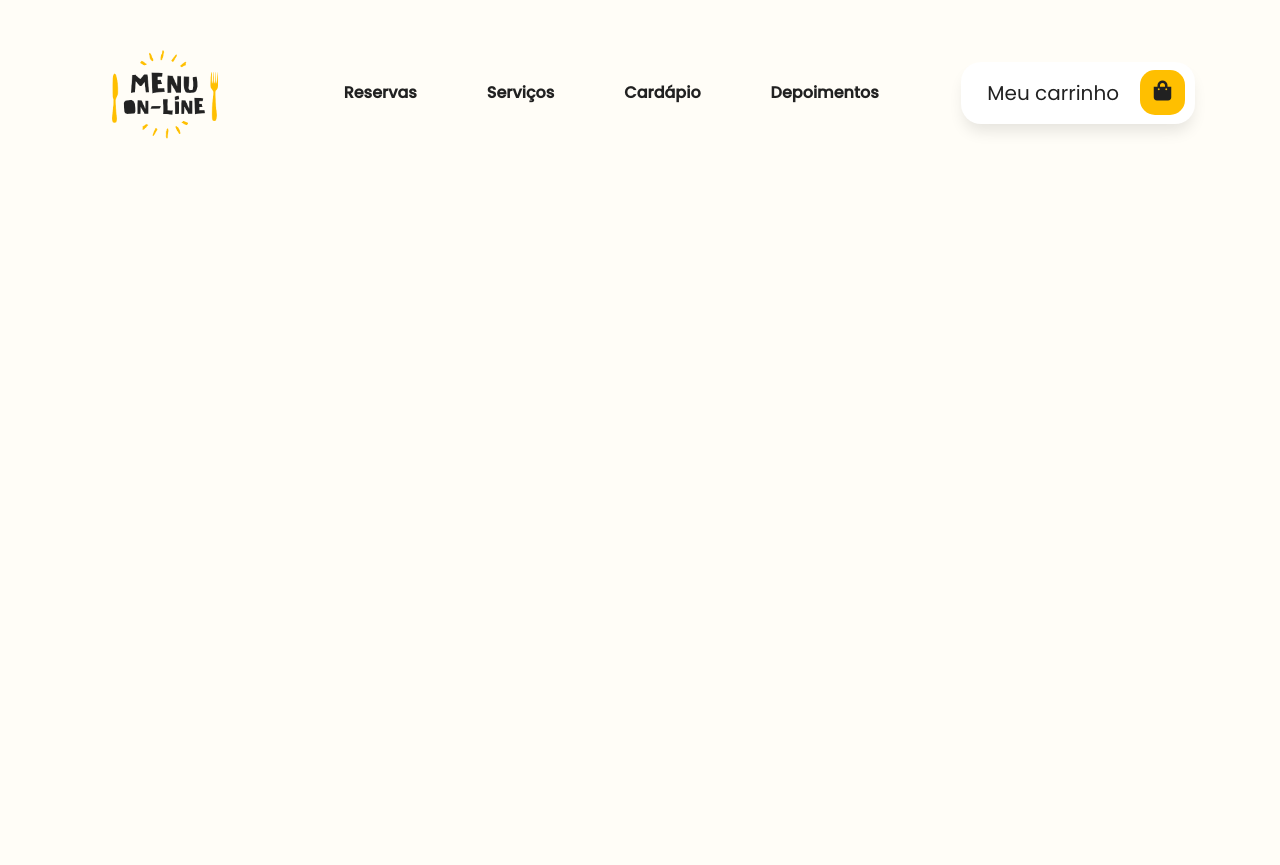
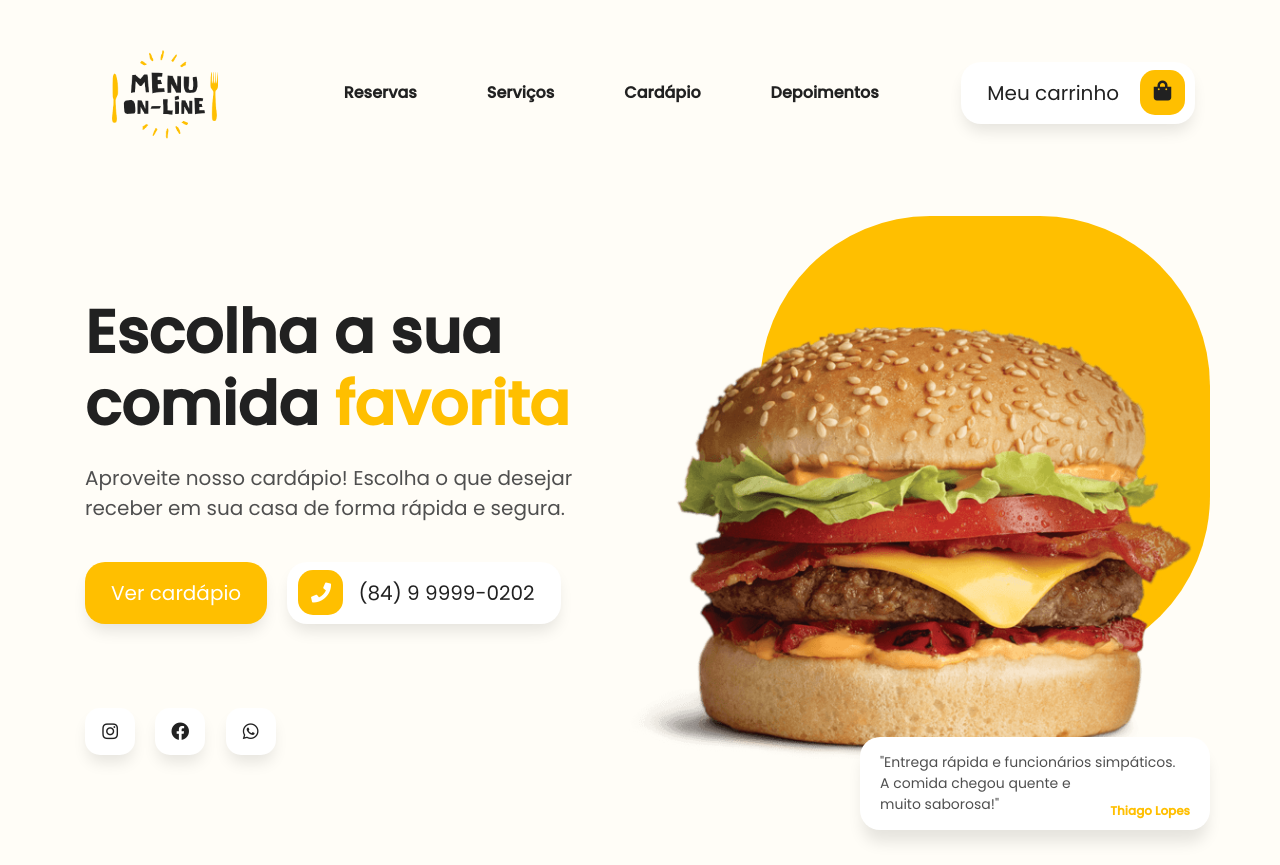
Before and after one commit to jonathandcosta/e_menu-base, a plain HTML site: page index.html in a window 1280 px wide. Before the commit the page ends 800 px from the top, so only its background shows below. Drawn offline with Linux system fonts and the light colour scheme; files whose address does not match are found by name.

Commit message:
finalizando o banner

```diff
--- a/index.html
+++ b/index.html
@@ -55,7 +55,53 @@
 
   </section>
 
-  <section id="banner" class="banner"></section>
+  <section id="banner" class="banner">
+    <div class="container">
+      <div class="row">
+        <div class="col-6">
+          <div class="d-flex text-banner">
+            <h1><b>Escolha a sua comida <b class="destaque">favorita</b></b></h1>
+            <p>Aproveite nosso cardápio! Escolha o que desejar receber em sua casa de forma rápida e segura.</p>
+            <div>
+              <a href="#" class="btn btn-yellow mt-4 mr-3">
+                Ver cardápio
+              </a>
+              <a href="#" class="btn btn-white btn-icon-left mt-4">
+                <span class="icon-left">
+                  <i class="fa fa-phone"></i>
+                </span>
+                (84) 9 9999-0202
+              </a>
+            </div>
+          </div>
+          <a href="#" class="btn btn-sm btn-white btn-social mt-4 mr-3">
+            <i class="fab fa-instagram"></i>
+          </a>
+          <a href="#" class="btn btn-sm btn-white btn-social mt-4 mr-3">
+            <i class="fab fa-facebook"></i>
+          </a>
+          <a href="#" class="btn btn-sm btn-white btn-social mt-4">
+            <i class="fab fa-whatsapp"></i>
+          </a>
+        </div>
+        <div class="col-6">
+          <div class="card-banner"></div>
+          <div class="d-flex img-banner">
+            <img src="./assests/img/burguer.png" alt="">
+          </div>
+          <div class="card card-case">
+            "Entrega rápida e funcionários simpáticos.
+            <br>A comida chegou quente e <br> muito saborosa!"
+            <span class="card-case-name">
+              <b>Thiago Lopes</b>
+            </span>
+          </div>
+        </div>
+      </div>
+    </div>
+  </section>
+
+
   <section id="servicos" class="servicos"></section>
   <section id="cardapio" class="cardapio"></section>
   <section id="depoimento" class="depoimento"></section>
--- a/style.css
+++ b/style.css
@@ -48,6 +48,10 @@ b {
   box-shadow: 0px 10px 15px -3px rgba(0, 0, 0, 0.1);
 }
 
+.btn-white.active, .btn-white:hover {
+  background-color: var(--color-primary);
+}
+
 .btn-icon {
   padding-right: 75px;
 }
@@ -65,3 +69,111 @@ b {
   text-align: center;
   padding-top: 6px;
 }
+
+
+/* BANNER */
+.banner {
+  padding-top: 110px;
+  padding-bottom: 110px;
+}
+
+.text-banner {
+  flex-direction: column;
+  justify-content: center;
+  margin-bottom: 60px;
+}
+
+.text-banner h1 {
+  color: var(--color-black);
+  font-size: 60px;
+}
+
+.text-banner p {
+  margin-top: 15px;
+  margin-bottom: 15px;
+  font-size: 20px;
+}
+
+.destaque {
+  color: var(--color-primary);
+}
+
+.btn-yellow {
+  background-color: var(--color-primary);
+  color: var(--color-white)!important;
+  border-radius: 20px;
+  padding: 15px 25px;
+  font-size: 20px;
+  box-shadow: 0px 10px 15px -3px rgba(0, 0, 0, 0.1);
+}
+
+.btn-icon-left {
+  padding-left: 70px;
+}
+
+.btn-icon-left span.icon-left {
+  display: inline-block;
+  color: var(--color-white);
+  background-color: var(--color-primary);
+  width: 45px;
+  height: 45px;
+  position: absolute;
+  margin-left: -60px;
+  margin-top: -8px;
+  border-radius: 15px;
+  text-align: center;
+  padding-top: 8px;
+}
+
+.btn-sm {
+  padding: 9px 15px!important;
+  border-radius: 15px!important;
+  font-size: 18px!important;
+}
+
+.btn-social {
+  width: 50px;
+}
+
+
+/* IMAGEM DO BANNER'' */
+.card-banner {
+  height: 450px;
+  width: 450px;
+  border-radius: 170px;
+  background-color: var(--color-primary);
+  position: absolute;
+  right: 0;
+  top: -80px;
+}
+
+.img-banner img {
+  position: absolute;
+  width: 570px;
+  top: 30px;
+  right: 15px;
+}
+
+.card {
+  border-radius: 20px;
+  padding: 15px 20px;
+  font-size: 20px;
+  box-shadow: 0px 15px 15px -3px rgba(0, 0, 0, 0.1)!important;
+  border: none!important;
+}
+
+.card-case {
+  width: 350px;
+  font-size: 14px;
+  position: absolute;
+  right: 0;
+  bottom: -75px;
+}
+
+.card-case-name {
+  position: absolute;
+  font-size: 12px;
+  color: var(--color-primary);
+  right: 20px;
+  bottom: 10px;
+}
```
